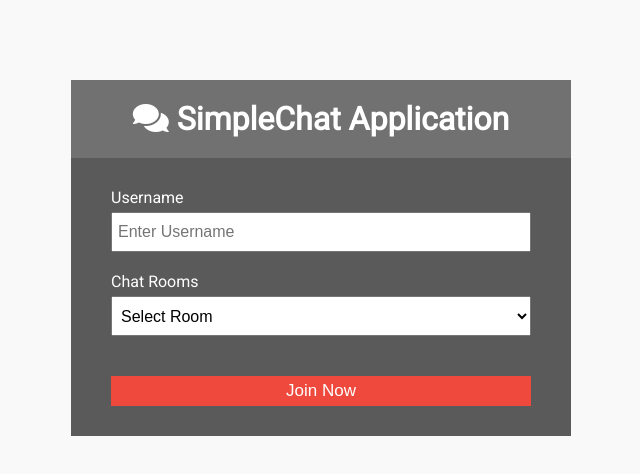
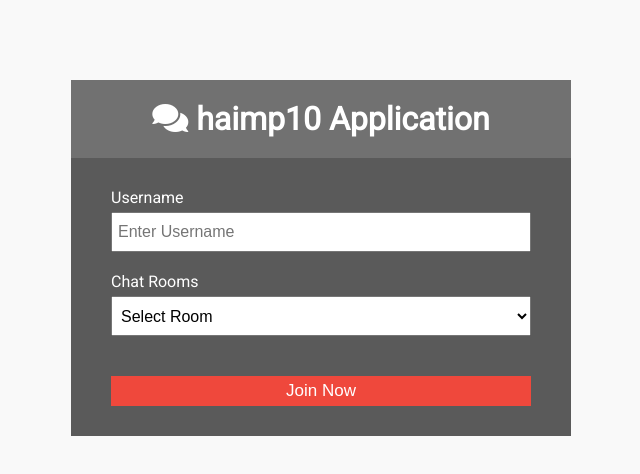
Before and after one commit to bramxyz16/haibcamp10, a website: page public/index.html in a window 1280 px wide. Shown: the whole page, without its empty margins (319-959 px from the left). Drawn offline with Linux system fonts and the light colour scheme.

Commit message:
berubah 1

```diff
--- a/public/index.html
+++ b/public/index.html
@@ -16,7 +16,7 @@
 	<body>
 		<div class="join-container">
 			<header class="join-header">
-				<h1><i class="fas fa-comments"></i> SimpleChat Application</h1>
+				<h1><i class="fas fa-comments"></i> haimp10 Application</h1>
 			</header>
 			<main class="join-main">
 				<form action="chat.html">
```
